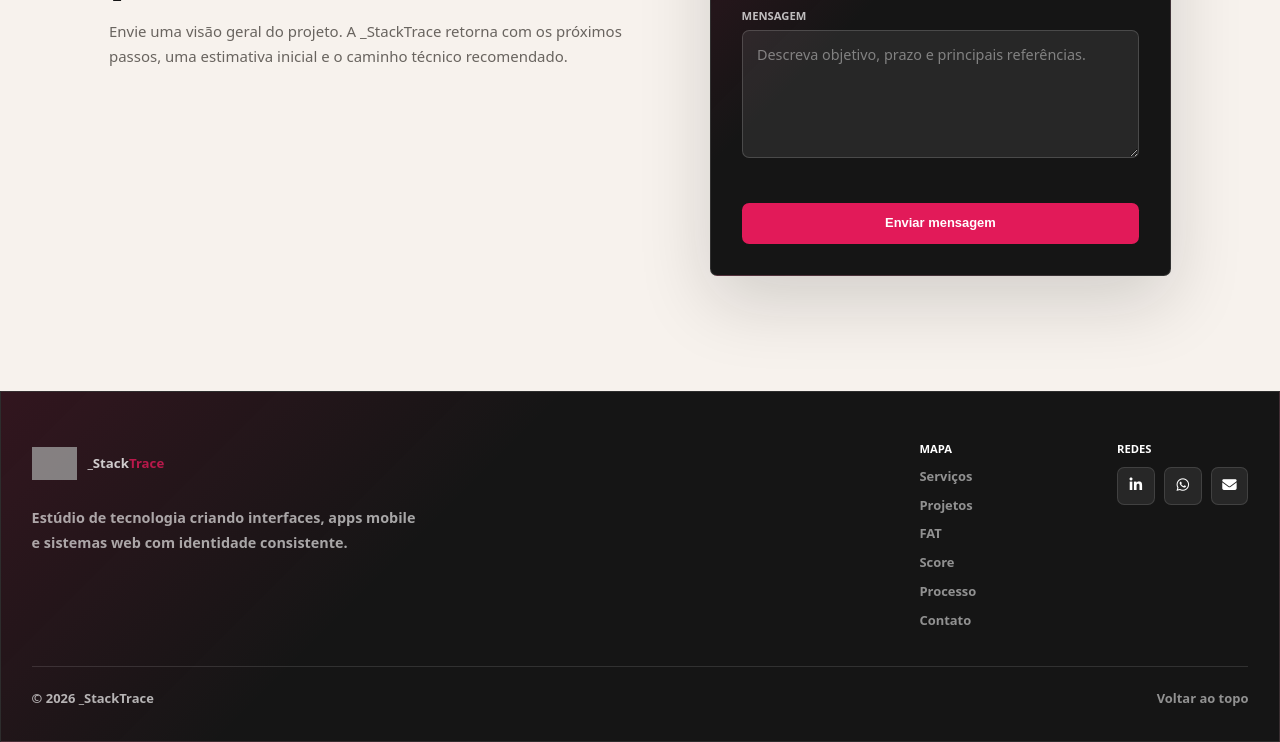
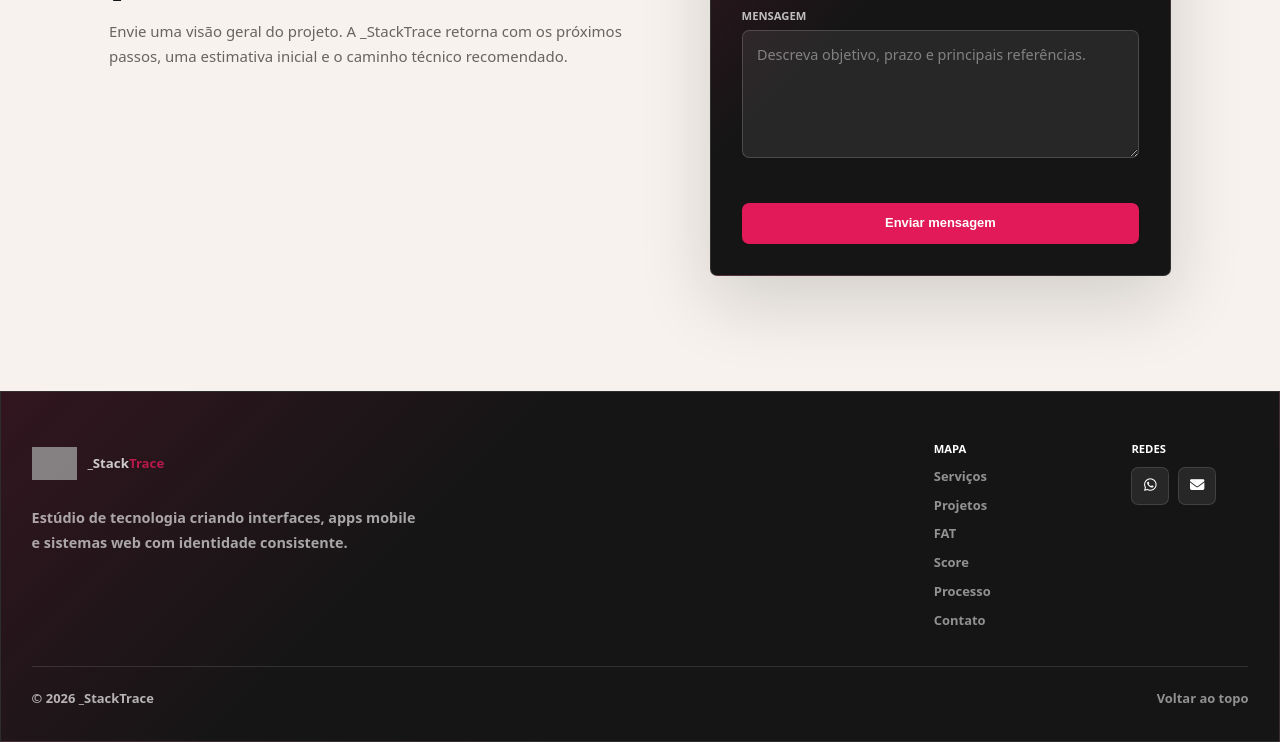
Before and after one commit to lamannabryan/my-portfolio, a website: page index.html in a window 1280 px wide. Shown: the part 7372-8114 px from the top of the page. Drawn offline with Linux system fonts and the light colour scheme; grey boxes are pictures that could not be loaded.

Commit message:
update m,ultiple files

```diff
--- a/index.html
+++ b/index.html
@@ -491,9 +491,6 @@
         <nav class="footer-social" aria-label="Redes sociais">
           <strong>Redes</strong>
           <div class="social-links">
-            <a href="https://www.linkedin.com/in/bryan-lamanna/" target="_blank" rel="noreferrer" aria-label="LinkedIn">
-              <i class="fa-brands fa-linkedin-in" aria-hidden="true"></i>
-            </a>
             <a href="https://wa.me/5551994612246" target="_blank" rel="noreferrer" aria-label="WhatsApp">
               <i class="fa-brands fa-whatsapp" aria-hidden="true"></i>
             </a>
```
Also changed, not shown: projetos/fat/index.html (+0 -1 lines), projetos/score/index.html (+0 -1 lines).
